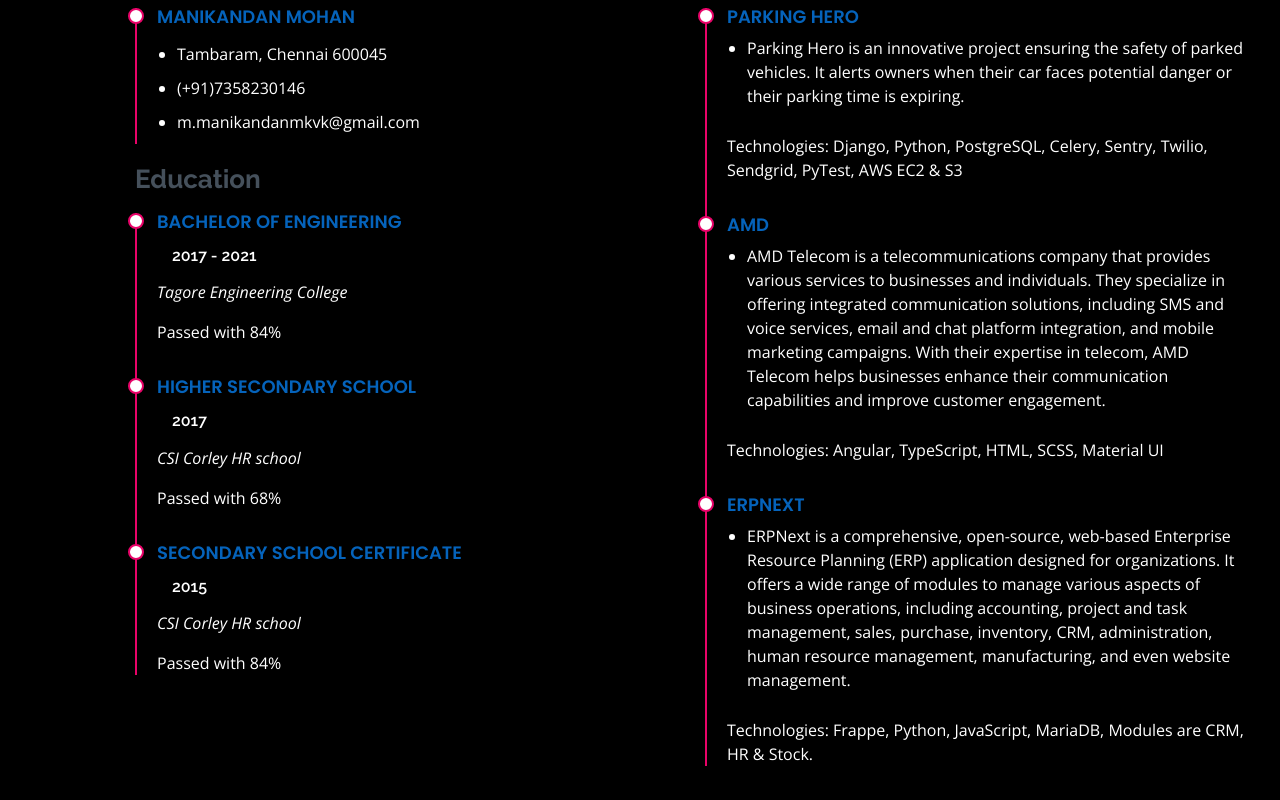
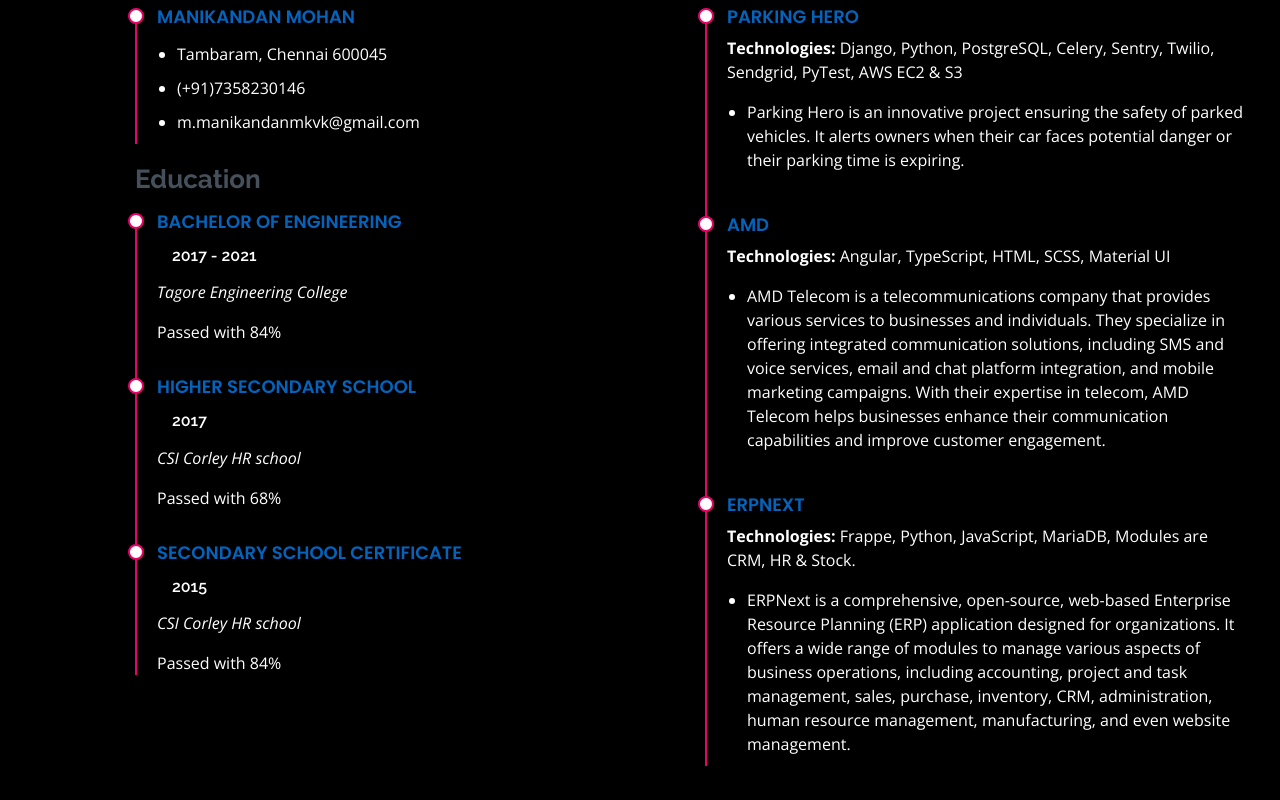
Before and after one commit to manikandanmohan10/manikandanmohan10.github.io, a plain HTML site: page index.html in a window 1280 px wide. Shown: the part 2660-3460 px from the top of the page. Drawn offline with nearby package versions, Linux system fonts and the light colour scheme.

Commit message:
Update index.html

```diff
--- a/index.html
+++ b/index.html
@@ -308,16 +308,17 @@
               <h4>Parking Hero</h4>
               <!-- <h5>2023</h5>
               <p><em>Softsuave Technologies pvt ltd</em></p> -->
+              <p> <b>Technologies:</b> Django, Python, PostgreSQL, Celery, Sentry, Twilio, Sendgrid, PyTest, AWS EC2 & S3</p>
               <ul>
                 <li>Parking Hero is an innovative project ensuring the safety of parked vehicles. It alerts owners
                 when their car faces potential danger or their parking time is expiring. </li>
               </ul>
-              <p>Technologies: Django, Python, PostgreSQL, Celery, Sentry, Twilio, Sendgrid, PyTest, AWS EC2 & S3</p>
             </div>
             <div class="resume-item">
               <h4>AMD</h4>
 <!--               <h5>2023</h5>
               <p><em>Softsuave Technologies pvt ltd</em></p> -->
+              <p><b>Technologies:</b> Angular, TypeScript, HTML, SCSS, Material UI</p>
               <ul>
                 <li>AMD Telecom is a telecommunications company that provides various services
               to businesses and individuals. They specialize in offering integrated communication solutions, including
@@ -325,12 +326,12 @@
               their expertise in telecom, AMD Telecom helps businesses enhance their communication capabilities
               and improve customer engagement.</li>
               </ul>
-              <p>Technologies: Angular, TypeScript, HTML, SCSS, Material UI</p>
             </div>
             <div class="resume-item">
               <h4>ERPNext</h4>
 <!--               <h5>2022</h5>
               <p><em>Softsuave Technologies pvt ltd</em></p> -->
+              <p> <b>Technologies:</b> Frappe, Python, JavaScript, MariaDB,  Modules are CRM, HR & Stock.</p>
               <ul>
                 <li>ERPNext is a comprehensive, open-source, web-based Enterprise Resource Planning (ERP)
           application designed for organizations. It offers a wide range of modules to manage various
@@ -338,7 +339,6 @@
           purchase, inventory, CRM, administration, human resource management, manufacturing, and
           even website management.</li>
               </ul>
-              <p> Technologies: Frappe, Python, JavaScript, MariaDB,  Modules are CRM, HR & Stock.</p>
             </div>
           </div>
         </div>
```
